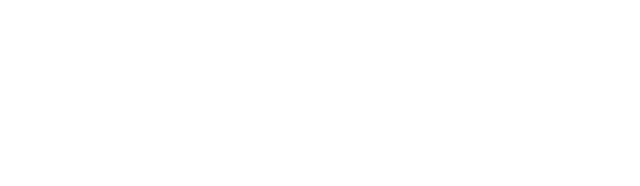
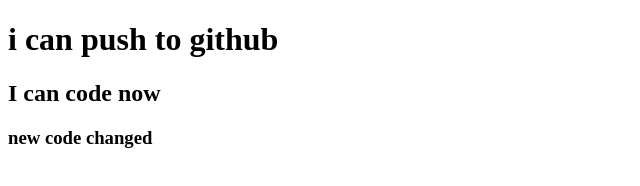
Before and after one commit to alrafi2021/my-first-repo, a plain HTML site: page index.html in a window 1280 px wide. Shown: the whole page, without its empty margins (0-640 px from the left). Drawn offline with Linux system fonts and the light colour scheme.

Commit message:
added header

```diff
--- a/index.html
+++ b/index.html
@@ -7,6 +7,9 @@
     <title>My first Github Repo</title>
 </head>
 <body>
+    <h1>i can push to github</h1>
+    <h2>I can code now</h2>
+    <h3>new code changed</h3>
 
 </body>
 </html>
```
